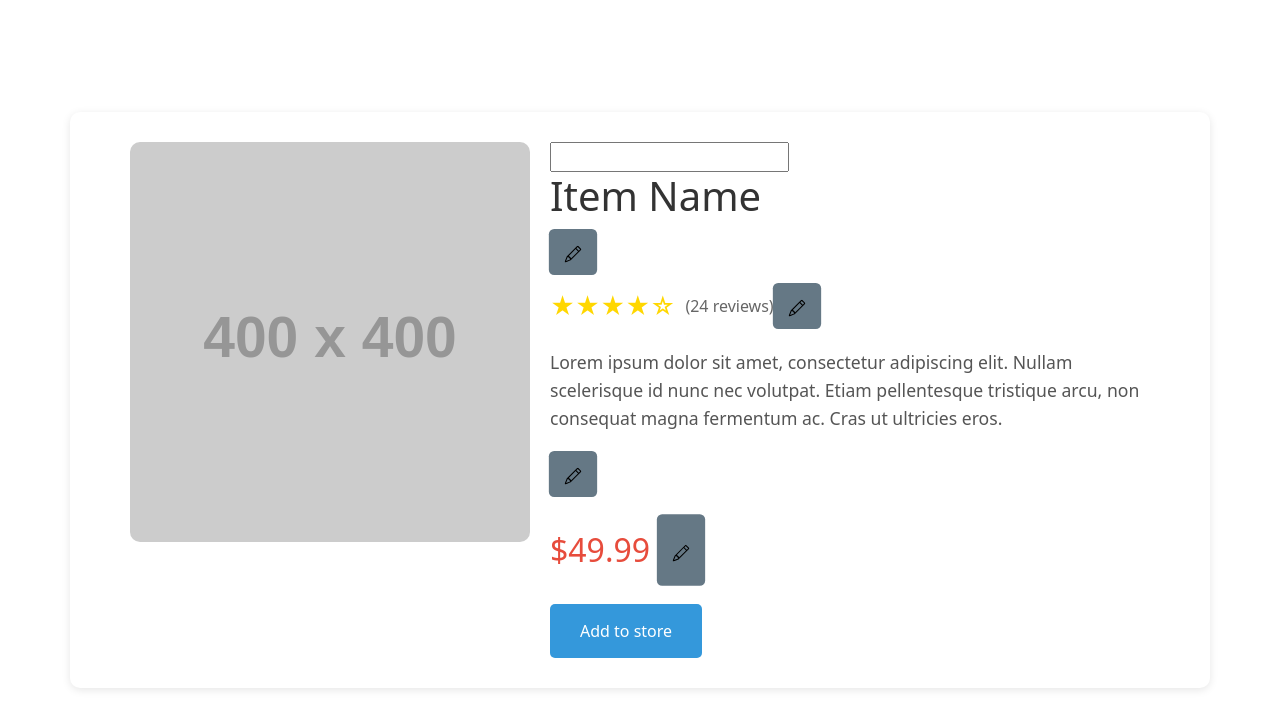
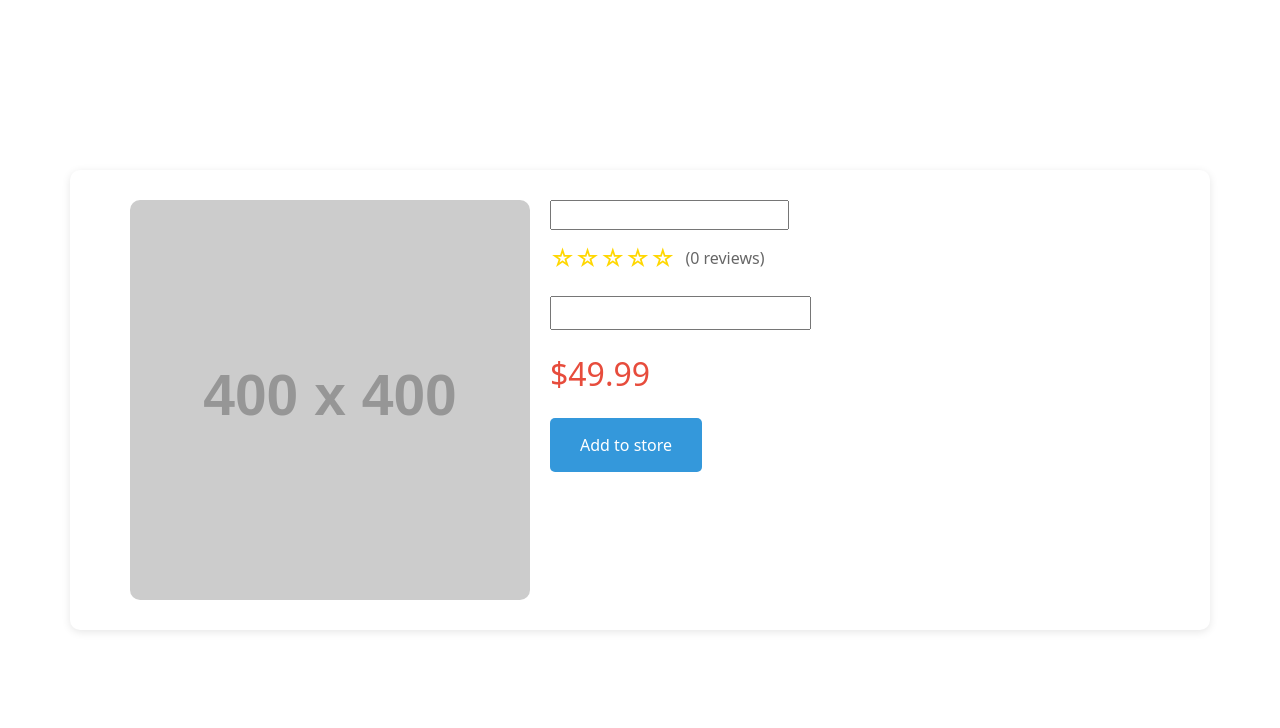
Before and after one commit to ILAIGOAT/PROJECT_ALAZ-MUSIC-SHOP-, a plain HTML site: page ITEM/itemtest.html in a window 1280 px wide. Drawn offline with nearby package versions, Linux system fonts and the light colour scheme; placeholder pictures from the web are drawn by us.

Commit message:
admin side shop add 2

```diff
--- a/ITEM/itemtest.css
+++ b/ITEM/itemtest.css
@@ -128,16 +128,6 @@ body {
     }
 }
 
-.edit-btn{
-    font-size: 1em;
-    transition: background-color 0.3s, transform 0.2s;
-    border: none;
-    border-radius: 5px;
-    padding: 10px 15px;
-    background-color: #a1a1a1;
+.edit-text{
+
 }
-
-.edit-btn{
-    background-color: #657885;
-    transform: scale(1.05);
-}
--- a/ITEM/itemtest.html
+++ b/ITEM/itemtest.html
@@ -16,35 +16,24 @@
             <div class="item-details">
                 <DIV>
                     <input type="search" class="edit-text">
-                    <h1 class="item-title">Item Name</h1>
-                    <button class="edit-btn" id="edit-name"><svg xmlns="http://www.w3.org/2000/svg" width="16" height="16" fill="currentColor" class="bi bi-pencil" viewBox="0 0 16 16">
-                        <path d="M12.146.146a.5.5 0 0 1 .708 0l3 3a.5.5 0 0 1 0 .708l-10 10a.5.5 0 0 1-.168.11l-5 2a.5.5 0 0 1-.65-.65l2-5a.5.5 0 0 1 .11-.168zM11.207 2.5 13.5 4.793 14.793 3.5 12.5 1.207zm1.586 3L10.5 3.207 4 9.707V10h.5a.5.5 0 0 1 .5.5v.5h.5a.5.5 0 0 1 .5.5v.5h.293zm-9.761 5.175-.106.106-1.528 3.821 3.821-1.528.106-.106A.5.5 0 0 1 5 12.5V12h-.5a.5.5 0 0 1-.5-.5V11h-.5a.5.5 0 0 1-.468-.325"/>
-                      </svg></button>
                 </DIV>
                 <div class="item-rating">
-                    <span class="star">&#9733;</span>
-                    <span class="star">&#9733;</span>
-                    <span class="star">&#9733;</span>
-                    <span class="star">&#9733;</span>
                     <span class="star">&#9734;</span>
-                    <span class="reviews">(24 reviews)</span>
-                    <button class="edit-btn" id="edit-rating"><svg xmlns="http://www.w3.org/2000/svg" width="16" height="16" fill="currentColor" class="bi bi-pencil" viewBox="0 0 16 16">
-                        <path d="M12.146.146a.5.5 0 0 1 .708 0l3 3a.5.5 0 0 1 0 .708l-10 10a.5.5 0 0 1-.168.11l-5 2a.5.5 0 0 1-.65-.65l2-5a.5.5 0 0 1 .11-.168zM11.207 2.5 13.5 4.793 14.793 3.5 12.5 1.207zm1.586 3L10.5 3.207 4 9.707V10h.5a.5.5 0 0 1 .5.5v.5h.5a.5.5 0 0 1 .5.5v.5h.293zm-9.761 5.175-.106.106-1.528 3.821 3.821-1.528.106-.106A.5.5 0 0 1 5 12.5V12h-.5a.5.5 0 0 1-.5-.5V11h-.5a.5.5 0 0 1-.468-.325"/>
-                      </svg></button>
+                    <span class="star">&#9734;</span>
+                    <span class="star">&#9734;</span>
+                    <span class="star">&#9734;</span>
+                    <span class="star">&#9734;</span>
+                    <span class="reviews">(0 reviews)</span>
+
                 </div>
                 <div>
                 <p class="item-description">
-                    Lorem ipsum dolor sit amet, consectetur adipiscing elit. Nullam scelerisque id nunc nec volutpat. Etiam pellentesque tristique arcu, non consequat magna fermentum ac. Cras ut ultricies eros.
+                    <input type="search" class="edit-text">
                 </p>
-                <button class="edit-btn" id="edit-rating"><svg xmlns="http://www.w3.org/2000/svg" width="16" height="16" fill="currentColor" class="bi bi-pencil" viewBox="0 0 16 16">
-                    <path d="M12.146.146a.5.5 0 0 1 .708 0l3 3a.5.5 0 0 1 0 .708l-10 10a.5.5 0 0 1-.168.11l-5 2a.5.5 0 0 1-.65-.65l2-5a.5.5 0 0 1 .11-.168zM11.207 2.5 13.5 4.793 14.793 3.5 12.5 1.207zm1.586 3L10.5 3.207 4 9.707V10h.5a.5.5 0 0 1 .5.5v.5h.5a.5.5 0 0 1 .5.5v.5h.293zm-9.761 5.175-.106.106-1.528 3.821 3.821-1.528.106-.106A.5.5 0 0 1 5 12.5V12h-.5a.5.5 0 0 1-.5-.5V11h-.5a.5.5 0 0 1-.468-.325"/>
-                  </svg></button>
+
                 </div>
                 <div class="item-price">
                     $49.99
-                    <button class="edit-btn" id="edit-rating"><svg xmlns="http://www.w3.org/2000/svg" width="16" height="16" fill="currentColor" class="bi bi-pencil" viewBox="0 0 16 16">
-                        <path d="M12.146.146a.5.5 0 0 1 .708 0l3 3a.5.5 0 0 1 0 .708l-10 10a.5.5 0 0 1-.168.11l-5 2a.5.5 0 0 1-.65-.65l2-5a.5.5 0 0 1 .11-.168zM11.207 2.5 13.5 4.793 14.793 3.5 12.5 1.207zm1.586 3L10.5 3.207 4 9.707V10h.5a.5.5 0 0 1 .5.5v.5h.5a.5.5 0 0 1 .5.5v.5h.293zm-9.761 5.175-.106.106-1.528 3.821 3.821-1.528.106-.106A.5.5 0 0 1 5 12.5V12h-.5a.5.5 0 0 1-.5-.5V11h-.5a.5.5 0 0 1-.468-.325"/>
-                      </svg></button>
                 </div>
                 <button class="add-to-cart-btn" onclick="addToCart()">Add to store</button>
             </div>
```
